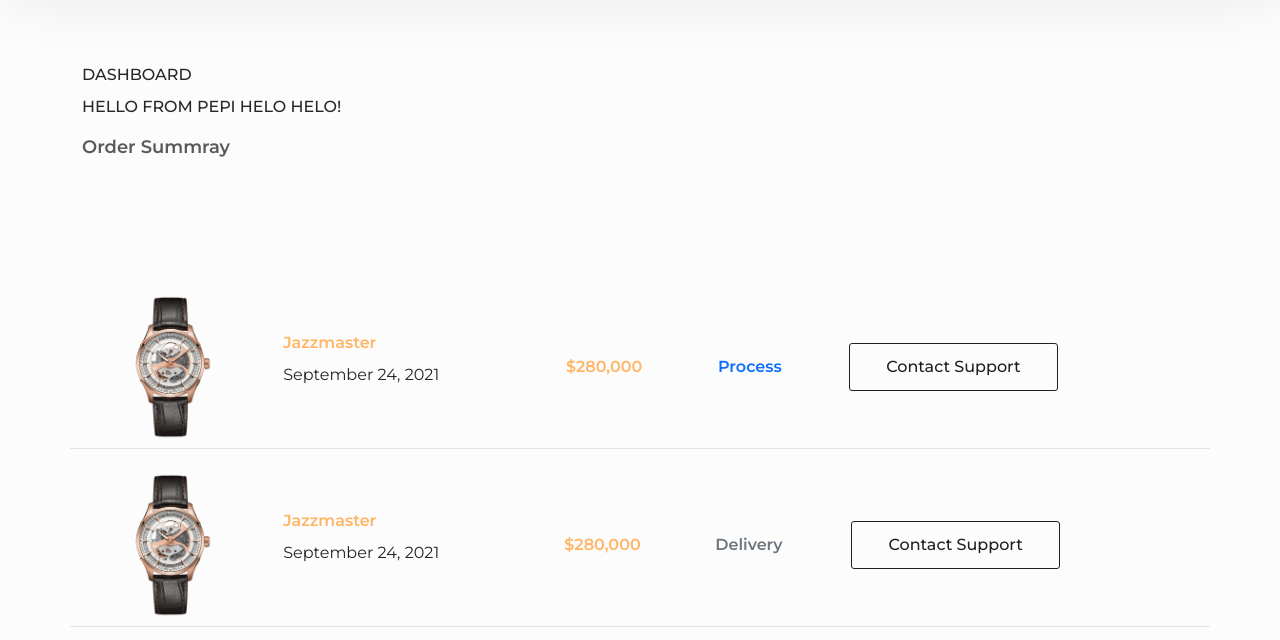
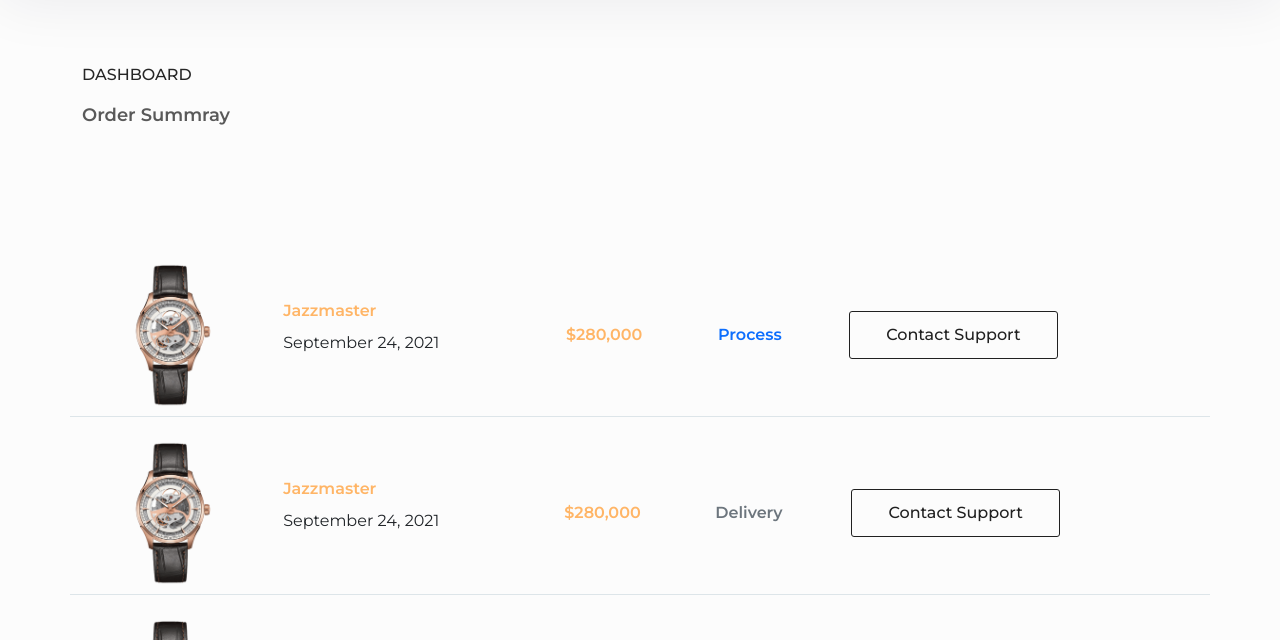
Before and after one commit to Jeffry-spoon/swatch_frontend, a plain HTML site: page dashboard.html in a window 1280 px wide. Shown: the part 95-735 px from the top of the page. Drawn offline with nearby package versions, Linux system fonts and the light colour scheme; files that its build step writes are made by us from their sources.

Commit message:
comment line hello

```diff
--- a/dashboard.html
+++ b/dashboard.html
@@ -62,7 +62,7 @@
         <div class="row">
           <div class="col-lg-12 col-12 header-wrap mt-4 text-start">
             <h4 class="story">DASHBOARD<h4/>
-              <h4 class="story">HELLO FROM PEPI HELO HELO!<h4/>
+              <!-- <h4 class="story">HELLO FROM PEPI HELO HELO!<h4/> -->
             <h1 class="primary-header">Order Summray</h1>
           </div>
         </div>
```
